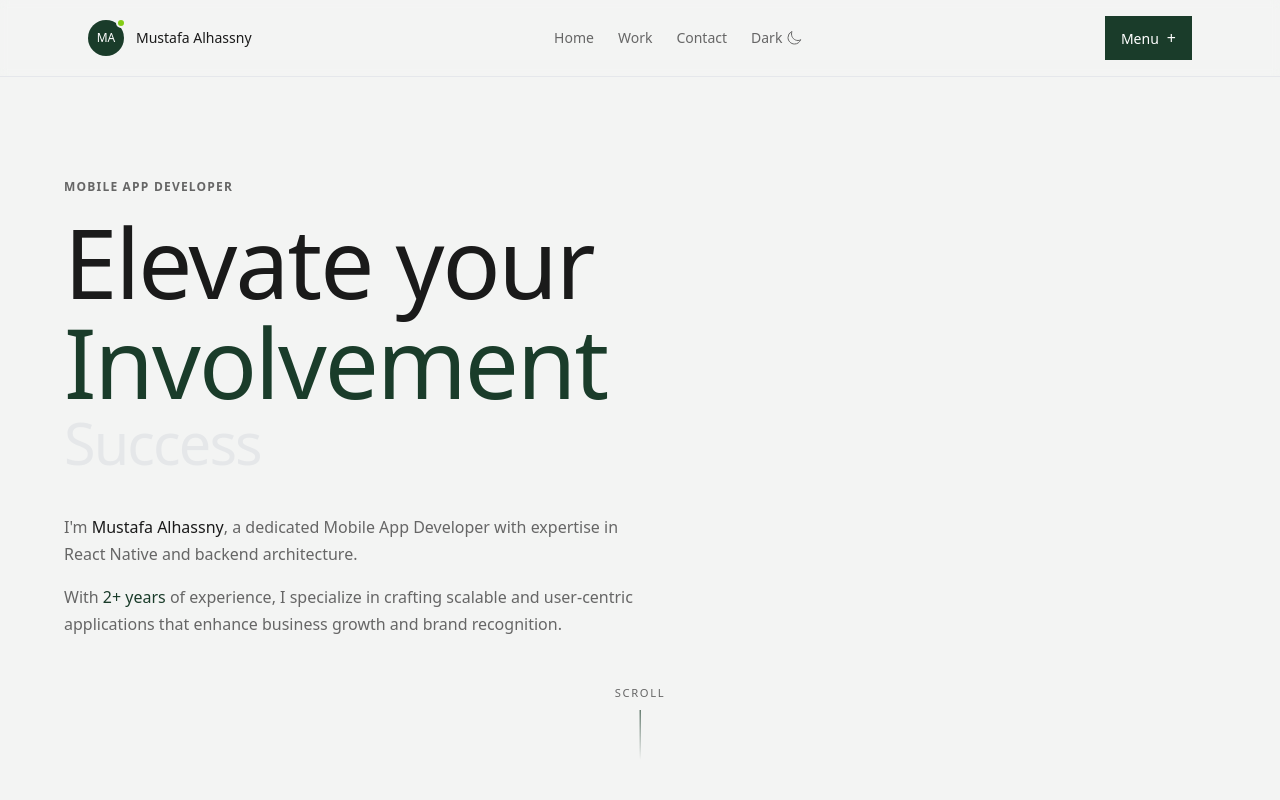
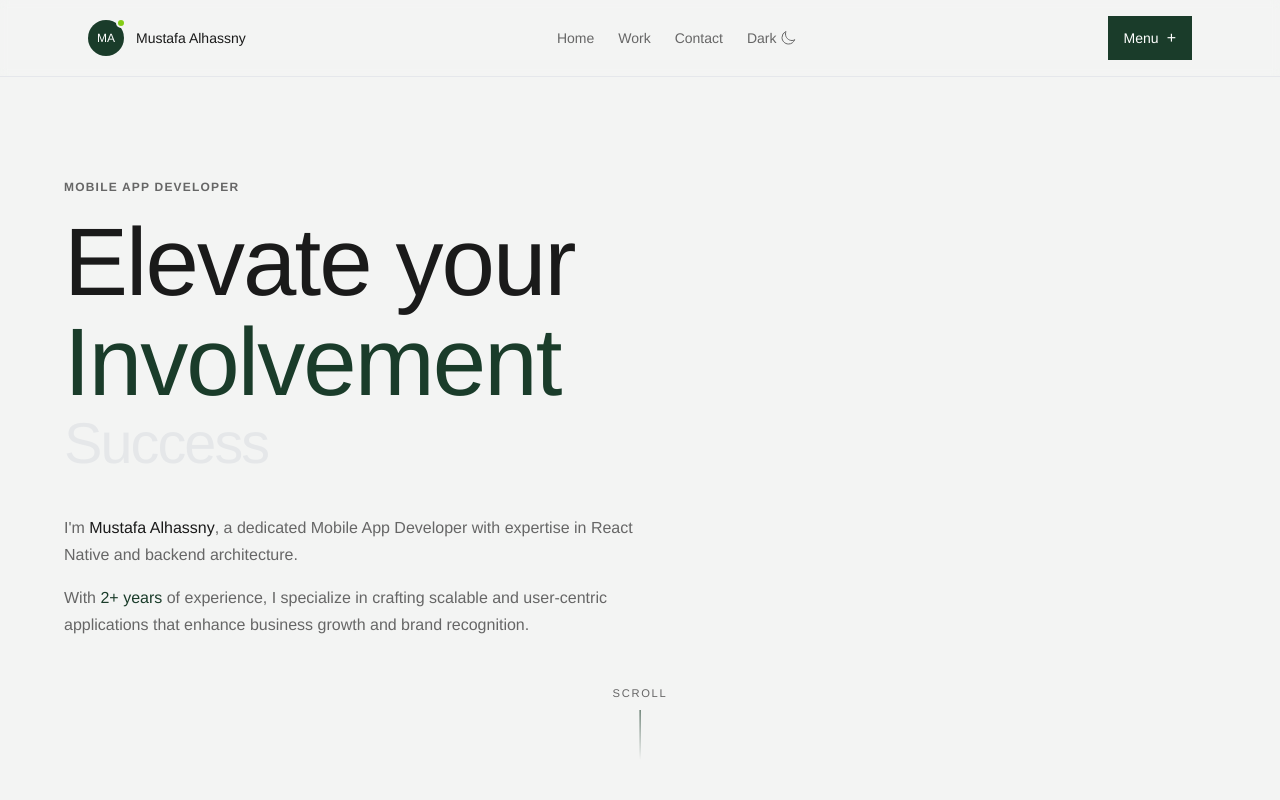
Before and after one commit to CodeWithStavio/StavioPorto, a Next.js app: page / in a window 1280 px wide. Shown: the top 800 px of the page. Built offline with nearby package versions, Linux system fonts and the light colour scheme.

Commit message:
Use Helvetica font family throughout the site
Updated font-family in globals.css and tailwind.config.ts to use
Helvetica Neue with Helvetica and Arial as fallbacks.

```diff
--- a/src/app/globals.css
+++ b/src/app/globals.css
@@ -34,7 +34,7 @@ html {
 }
 
 body {
-  font-family: system-ui, -apple-system, BlinkMacSystemFont, 'Segoe UI', Roboto, sans-serif;
+  font-family: 'Helvetica Neue', Helvetica, Arial, sans-serif;
   background-color: var(--background);
   color: var(--primary-text);
   line-height: 1.5;
--- a/tailwind.config.ts
+++ b/tailwind.config.ts
@@ -19,7 +19,7 @@ const config: Config = {
         muted: 'var(--muted)',
       },
       fontFamily: {
-        sans: ['system-ui', '-apple-system', 'BlinkMacSystemFont', 'Segoe UI', 'Roboto', 'Helvetica Neue', 'Arial', 'sans-serif'],
+        sans: ['Helvetica Neue', 'Helvetica', 'Arial', 'sans-serif'],
       },
       transitionTimingFunction: {
         'smooth': 'cubic-bezier(0.22, 1, 0.36, 1)',
```
